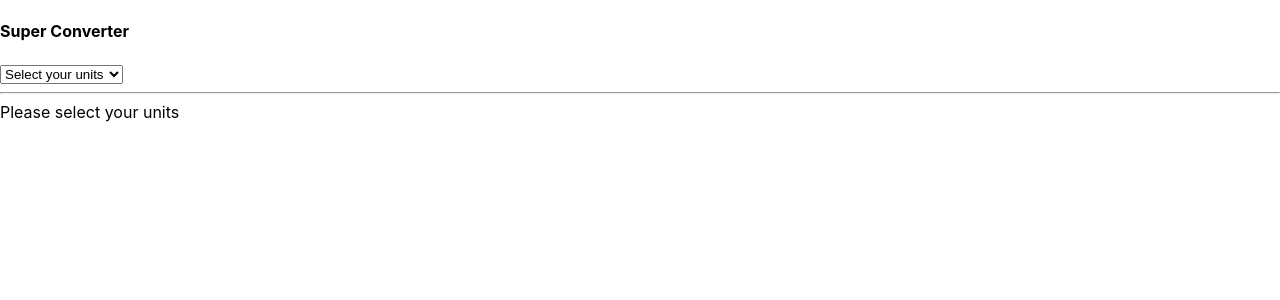
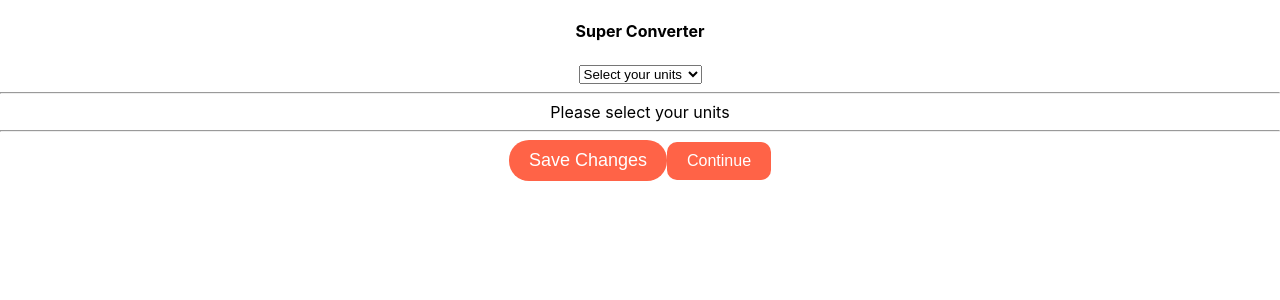
Before and after one commit to onetuks/movie-web-site, a React (Create React App) app: page / in a window 1280 px wide. Shown: the top 300 px of the page. Built offline with nearby package versions, Linux system fonts and the light colour scheme.

Commit message:
props exercise

```diff
--- a/src/App.js
+++ b/src/App.js
@@ -10,18 +10,40 @@ function App() {
 	}
 
 	return (
-		<div>
+		<div className="App">
 			<h4>Super Converter</h4>
 			<select onChange={onSelectChange}>
 				<option value="xx">Select your units</option>
 				<option value="0">Minutes to Hours</option>
 				<option value="1">Km to Miles</option>
 			</select>
-			<hr/>
+			<hr />
 			{index === "xx" ? "Please select your units" : null}
 			{index === "0" ? <MinutesToHours /> : null}
 			{index === "1" ? <KmToMiles/> : null}
+			<hr />
+			<CustomButton banana="Save Changes" big={true}/>
+			<CustomButton banana="Continue" big={false}/>
 		</div>
+	);
+}
+
+// function CustomButton(props) {
+function CustomButton({banana, big}) {
+	console.log(banana, big);
+	return (
+		<button
+			style= {{
+				backgroundColor: "tomato",
+				color: "white",
+				padding: "10px 20px",
+				border: 0,
+				borderRadius: big ? 20 : 10,
+				fontSize : big ? 18 : 16,
+			}}
+		>
+			{banana}
+		</button>
 	);
 }
 
```
